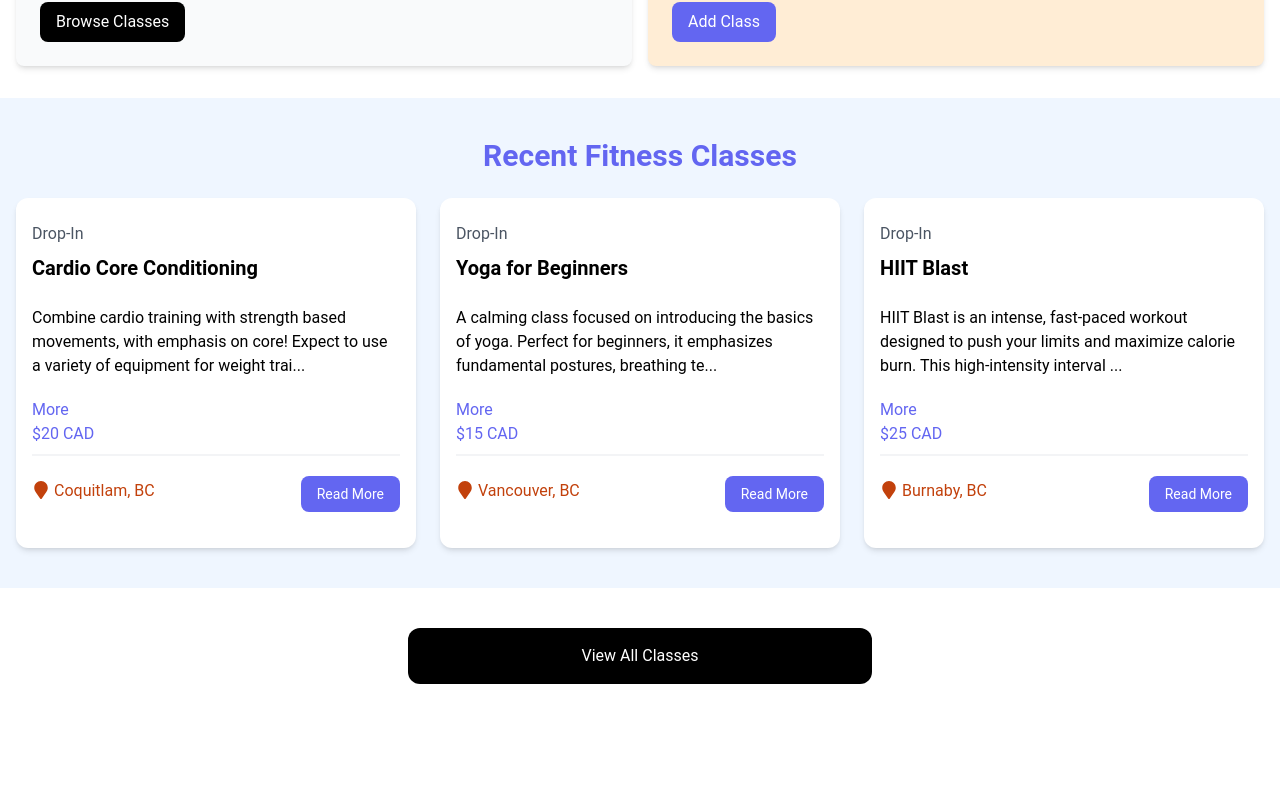
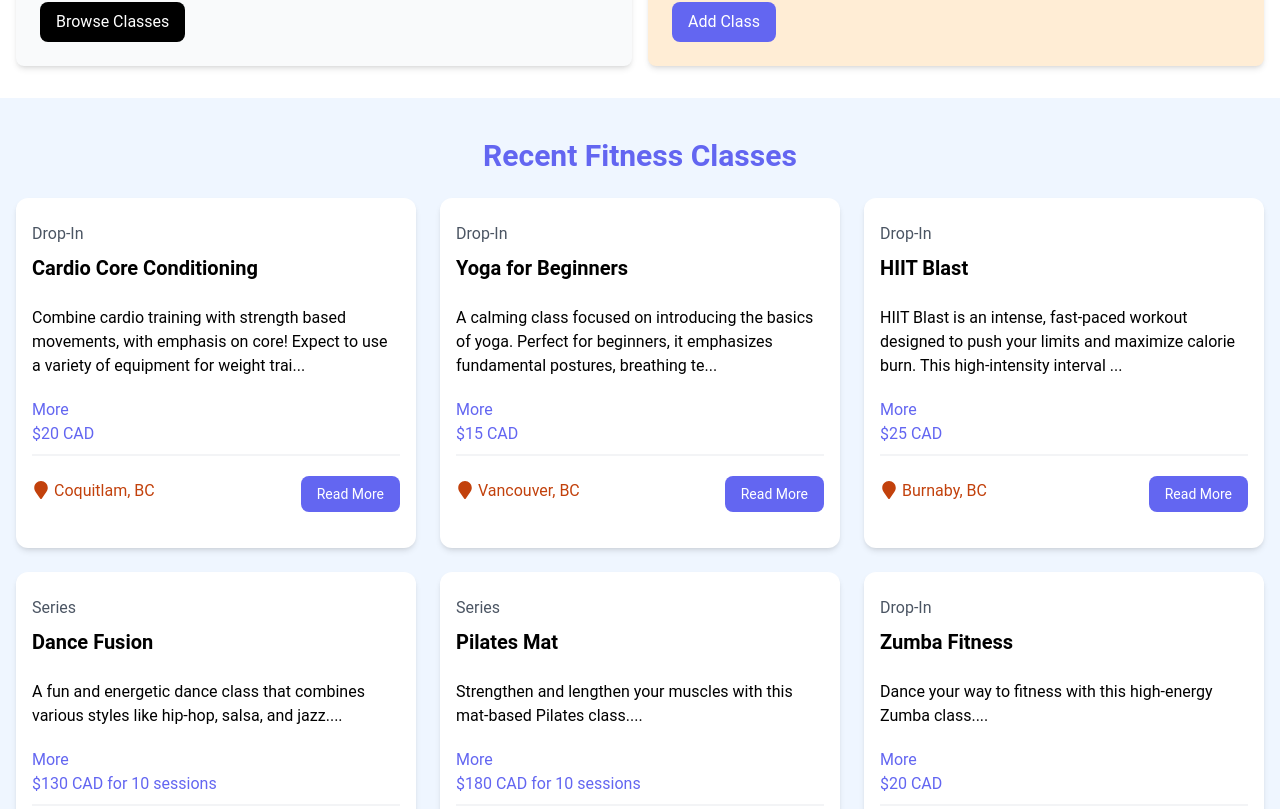
Before and after one commit to akarlovskaya/react-fitness-classes-board, a React (Vite) app: page / in a window 1280 px wide. Shown: the part 571-1380 px from the top of the page. Before the commit the page ends 1295 px from the top, so only its background shows below. Built offline with nearby package versions, Linux system fonts and the light colour scheme; data requests are answered from the project's data file.

Commit message:
add Json-server and React Spinner for loading

```diff
--- a/src/components/ClassListings.jsx
+++ b/src/components/ClassListings.jsx
@@ -1,9 +1,28 @@
 import React from 'react';
-import workouts from '../fitnessClasses.json';
+import { useState, useEffect } from 'react';
 import ClassListing from './ClassListing';
+import Spinner from './Spinner';
+
 
 const ClassListings = ( {isHome = false} ) => {
-  const classListings = isHome ? workouts.slice(0, 3) : workouts;
+  const [classes, setClasses] = useState([]);
+  const [loading, setLoading] = useState(true);
+
+  useEffect(() => {
+    const fetchClasses = async() => {
+      try {
+        const res = await fetch('http://localhost:8000/classes');
+        const data = await res.json();
+        setClasses(data);
+      } catch (error) {
+        console.log('Error fetching data', error);
+      } finally {
+          setLoading(false);
+        }
+    };
+
+    fetchClasses();
+  }, []);
 
   return (
     <section className="bg-blue-50 px-4 py-10">
@@ -11,11 +30,15 @@
         <h2 className="text-3xl font-bold text-indigo-500 mb-6 text-center">
           { isHome ? 'Recent Fitness Classes' : 'Browse All Fitness Classes'}
         </h2>
-        <ul className="grid grid-cols-1 md:grid-cols-3 gap-6">
-          { classListings.map((workout) => (
-            <ClassListing key={workout.id} workout={workout}/>
-          ))}
-        </ul>
+          { loading ? (
+            <Spinner loading={loading}/>
+          ) : (
+            <ul className="grid grid-cols-1 md:grid-cols-3 gap-6">
+              {classes.map((workout) => (
+                <ClassListing key={workout.id} workout={workout}/>
+              ))}
+            </ul>
+          )}
       </div>
     </section>
   )
--- /dev/null
+++ b/src/components/Spinner.jsx
@@ -0,0 +1,22 @@
+import React from 'react';
+import ClipLoader from "react-spinners/ClipLoader";
+
+const override ={
+    display: 'block',
+    margin: '100px auto'
+};
+
+const Spinner = ({loading}) => {
+  return (
+    <ClipLoader
+        color='#4338ca'
+        loading={loading}
+        cssOverride={override}
+        size={150}
+        aria-label="Loading Spinner"
+        data-testid="loader"
+  />
+  )
+}
+
+export default Spinner;
--- a/src/fitnessClasses.json
+++ b/src/fitnessClasses.json
@@ -1,4 +1,5 @@
-[
+{
+"classes": [
     {
       "id": "1",
       "title": "Cardio Core Conditioning",
@@ -140,3 +141,4 @@
       }
     }
   ]
+}
```
Also changed, not shown: package.json (+6 -2 lines), 1 other file (tests, documents, lock files or other folders).
